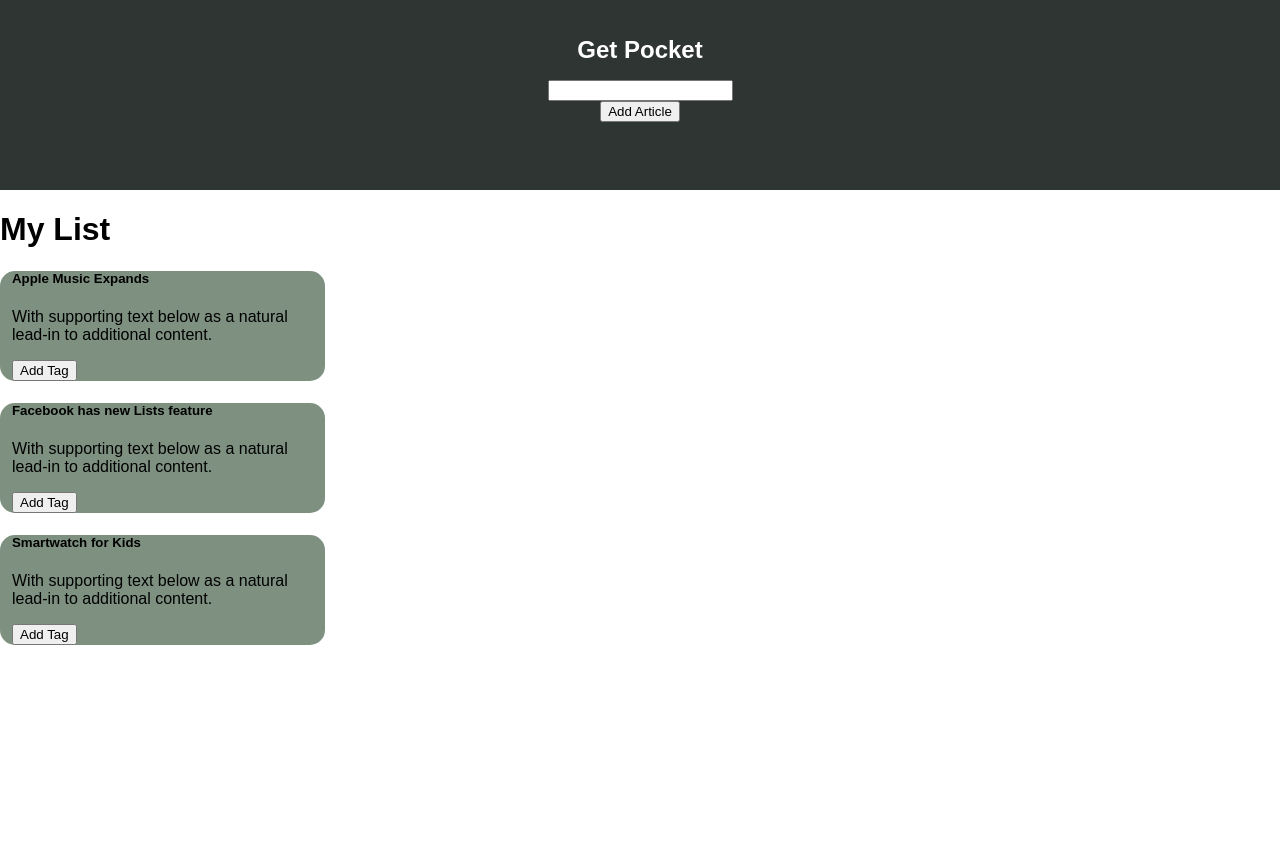
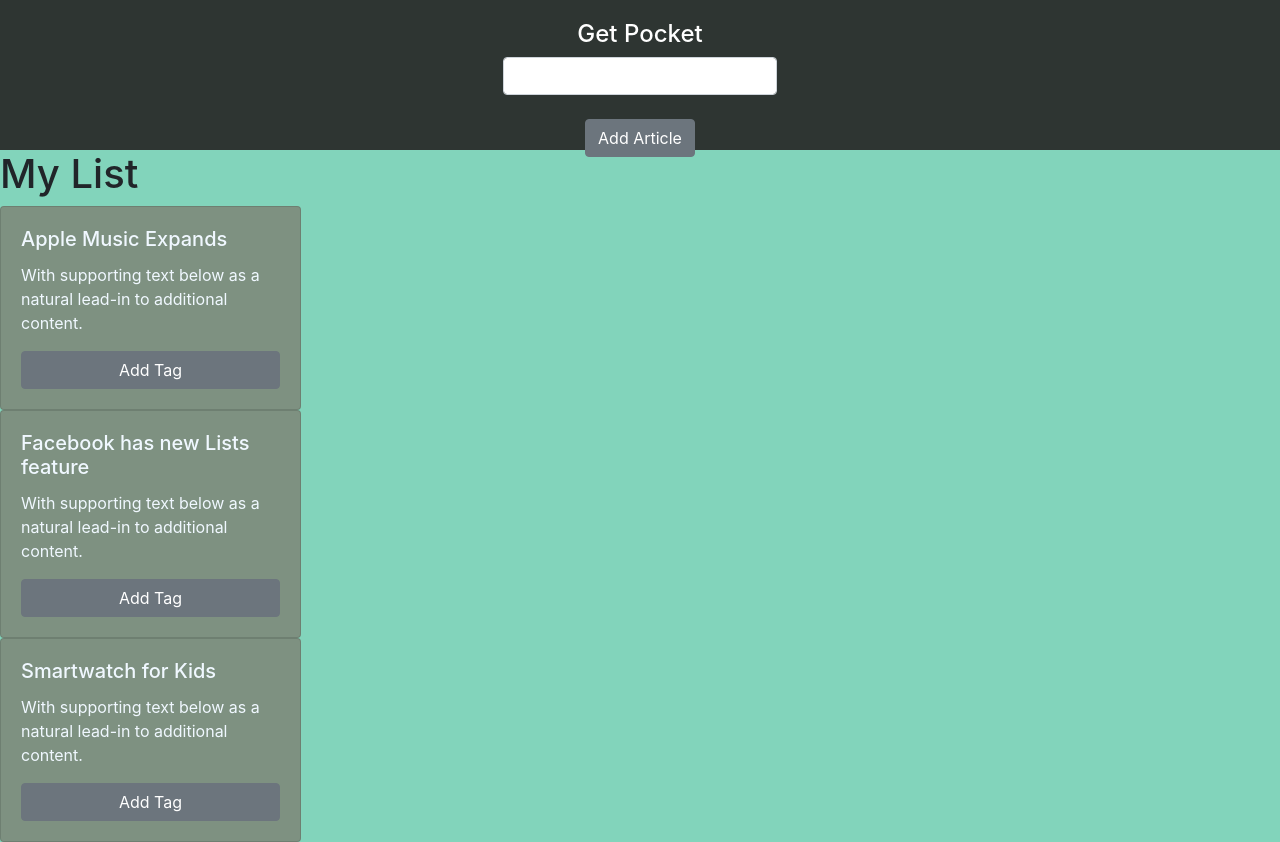
Before and after one commit to stacysn/getpocket, a React (Create React App) app: page / in a window 1280 px wide. Before the commit the page ends 800 px from the top, so only its background shows below. Built offline with nearby package versions, Linux system fonts and the light colour scheme.

Commit message:
added bootstrap styling

```diff
--- a/package.json
+++ b/package.json
@@ -3,6 +3,7 @@
   "version": "0.1.0",
   "private": true,
   "dependencies": {
+    "bootstrap": "^4.0.0",
     "react": "^16.2.0",
     "react-bootstrap": "^0.32.1",
     "react-dom": "^16.2.0",
--- a/src/index.css
+++ b/src/index.css
@@ -5,13 +5,19 @@
 }
 
 .card-body {
-  background-color: #7E9181;
   width: 301px;
   padding-left: 12px;
   padding-right: 12px;
-  border-radius: 15px
+  border-radius: 15px;
+  padding: 1.25rem;
+  color: aliceblue;
 }
 
 .myList-body {
-  /*background-color: #82D4BB*/
+  background-color: #82D4BB
 }
+
+
+/*.card-body{
+  border: 5px solid rgba(0, 0, 0, 0.125);
+}*/
--- a/src/index.js
+++ b/src/index.js
@@ -4,6 +4,7 @@
 import App from './App';
 import registerServiceWorker from './registerServiceWorker';
 import './index.css';
+import 'bootstrap/dist/css/bootstrap.css';
 
 
 ReactDOM.render(<App />, document.getElementById('root'));
```
Also changed, not shown: 1 other file (tests, documents, lock files or other folders).
